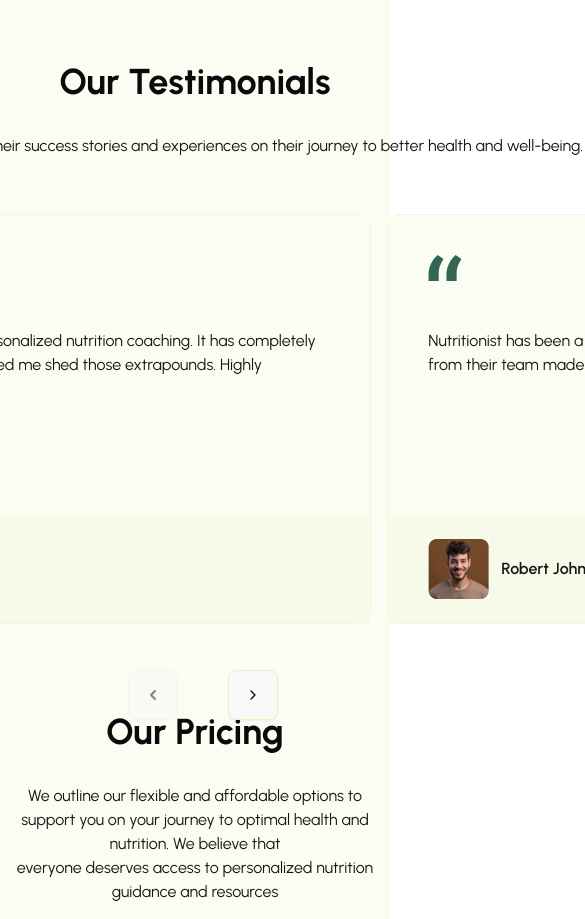
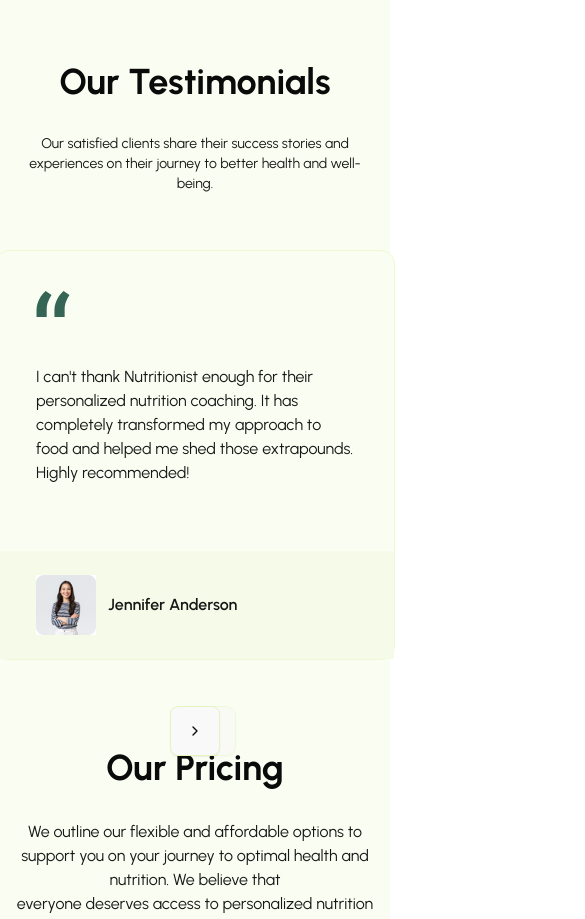
Before and after one commit to SolaKabuta/Nutri, a React (Vite) app: page / in a window 390 px wide. Shown: the part 5860-6779 px from the top of the page, 585 px wide, since content can reach past the window. Built offline with nearby package versions, Linux system fonts and the light colour scheme.

Commit message:
style: carousel made kinda responsive

```diff
--- a/src/components/sections/Testimonials.tsx
+++ b/src/components/sections/Testimonials.tsx
@@ -22,18 +22,17 @@ const Testimonials = () => {
     <main className="w-screen grid place-content-center py-14 px-24">
       <div className="text-center">
         <h1 className="text-4xl py-8 font-bold">Our Testimonials</h1>
-        <p className="pb-14">
-          Our satisfied clients share their success stories and experiences on
+        <p className="pb-14 text-sm md:text-base px-8 md:px-0">
+          Our satisfied clients share their success stories and <br className="md:hidden" /> experiences on
           their journey to better health and well-being.
         </p>
       </div>
-      <Carousel>
+      <Carousel className="w-[400px] md:w-[740px] lg:w-full">
         <CarouselContent >
           {testimonialsCard.map((item: Item, index: number) => (
-            <CarouselItem  className="basis-2/3 lg:basis-1/3">
+            <CarouselItem  className="basis-full lg:basis-1/3">
               <div key={index} className="relative bg-background border border-border-light h-[410px] rounded-xl p-10">
-
-                <img src={item.icon} alt="" />
+                <img src={item.icon} alt="quote icon" />
                 <div className="pt-12 pb-24">
                   <p>{item.text}</p>
                 </div>
```
